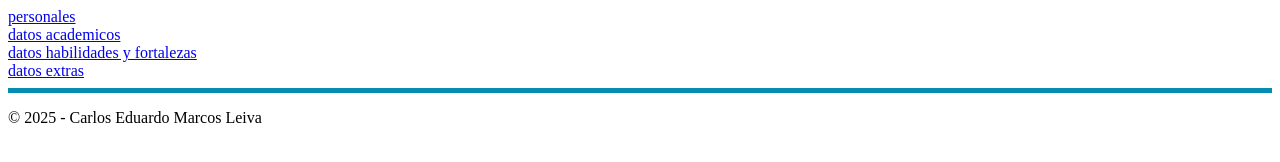
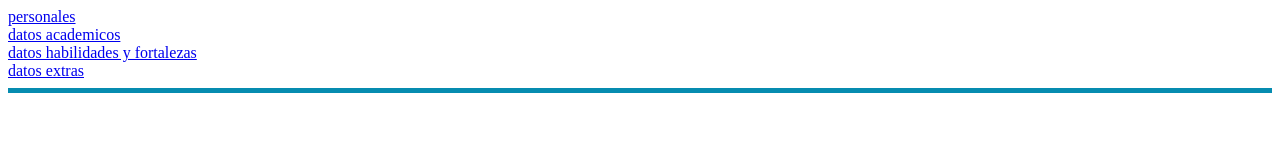
Before and after one commit to melanydeleon/Link-externos, a plain HTML site: page index.html in a window 1280 px wide. Drawn offline with Linux system fonts and the light colour scheme.

Commit message:
Update index.html

```diff
--- a/index.html
+++ b/index.html
@@ -8,9 +8,6 @@
 <a href="datos extras.html" target="blank">datos extras </a><br>
 
     <hr size="5" noshade color="#068cb0">
-    <footer>
-        <p>&copy; 2025 - Carlos Eduardo Marcos Leiva</p>
-    </footer>
 </body>
 </head>
 </html>
```
